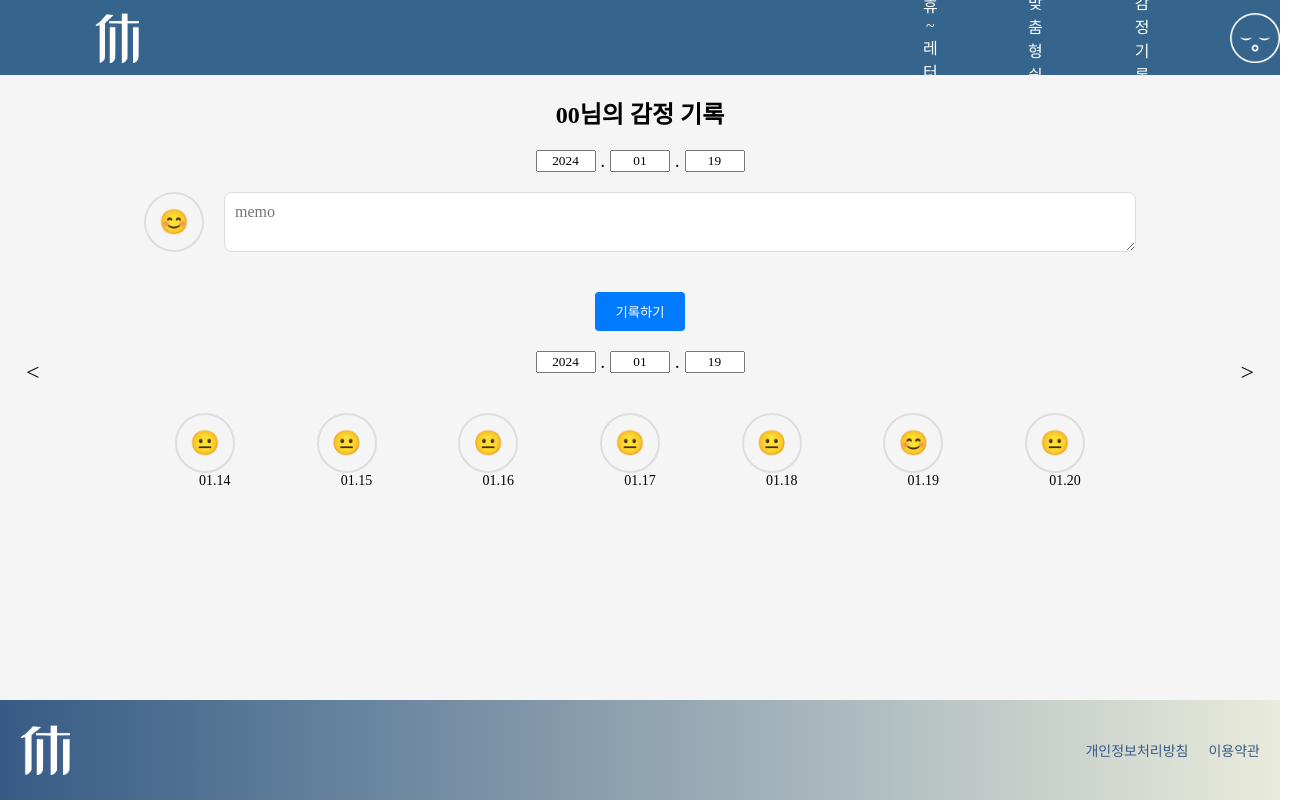
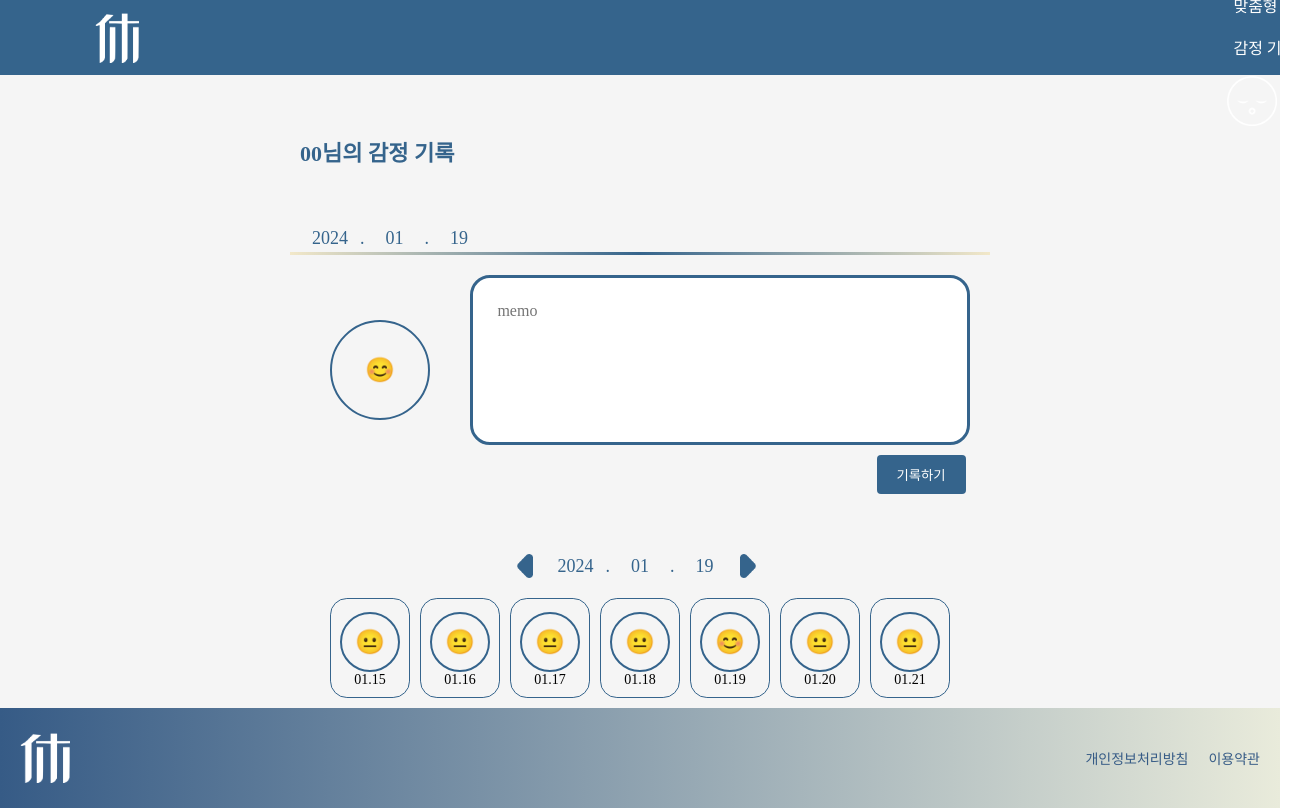
Before and after one commit to Serengeti-HYU/Hyu_frontend, a React (Create React App) app: page /record1 in a window 1280 px wide. Shown: the whole page, 1302 px wide, since content can reach past the window. Built offline with nearby package versions, Linux system fonts and the light colour scheme; a web font is replaced by a local one.

Commit message:
feat: Record1 UI 거의 완료

```diff
--- a/src/components/LoginHeader.jsx
+++ b/src/components/LoginHeader.jsx
@@ -1,3 +1,4 @@
+import React from "react";
 import styled from "styled-components";
 import { useNavigate } from "react-router-dom";
 
@@ -20,17 +21,10 @@ const HeaderContainer = styled.div`
 
   #container {
     display: flex;
-    gap: 4.3rem;
-    padding-left: 48.38rem;
+    gap: 1rem; /* 간격을 조절하여 화면 크기에 맞게 조절 */
+    padding-left: 68rem; /* 좌우 여백 조절 */
     align-items: center;
-
-    @media (max-width: 768px) {
-      padding-left: 0;
-      gap: 1rem;
-      flex-direction: column;
-      align-items: flex-start;
-      width: 100%;
-    }
+    flex-wrap: wrap; /* 버튼들이 줄어들면서 줄 바꿈되도록 설정 */
   }
 
   button {
@@ -39,6 +33,7 @@ const HeaderContainer = styled.div`
     color: white;
     font-size: inherit;
     cursor: pointer;
+    white-space: nowrap; /* 버튼 글씨가 줄바꿈되지 않도록 설정 */
 
     &:focus {
       outline: none;
@@ -91,11 +86,11 @@ function LoginHeader() {
           감정 기록
         </button>
         <img
-        src={`${process.env.PUBLIC_URL}/assets/logo/FaceLogoWhite.png`}
-        width={"50px"}
-        height={"50px"}
-        id="logo"
-      />
+          src={`${process.env.PUBLIC_URL}/assets/logo/FaceLogoWhite.png`}
+          width={"50px"}
+          height={"50px"}
+          id="logo"
+        />
       </div>
     </HeaderContainer>
   );
--- a/src/pages/Emotion/Record1.jsx
+++ b/src/pages/Emotion/Record1.jsx
@@ -1,13 +1,31 @@
 import React, { useState } from "react";
 import styled from "styled-components";
 import { useNavigate } from "react-router-dom";
-import Footer from "../../components/Footer";
+import Footer from "../../components/footer";
 import LoginHeader from "../../components/LoginHeader";
 
 const Container = styled.div`
   display: flex;
   flex-direction: column;
   min-height: 100vh;
+  background-color: #f5f5f5;
+`;
+
+const TextContent = styled.div`
+  flex: 1;
+  display: flex;
+  flex-direction: column;
+  align-items: flex-start; /* 왼쪽 정렬 */
+  padding: 2.5rem;
+  width: 100%;
+  max-width: 47.5rem;
+  margin: 0 auto;
+
+  @media (max-width: 768px) {
+    padding: 1.25rem;
+    max-width: 100%;
+    align-items: center; /* 중앙 정렬 */
+  }
 `;
 
 const Content = styled.div`
@@ -15,98 +33,254 @@ const Content = styled.div`
   display: flex;
   flex-direction: column;
   align-items: center;
-  padding: 20px;
-  background-color: #f5f5f5;
+  width: 100%;
+  max-width: 43.75rem;
+  margin: 0 auto;
+  margin-top: 0;
+
+  @media (max-width: 768px) {
+    padding: 1.25rem;
+    max-width: 100%;
+  }
 `;
 
 const Header = styled.div`
-  font-size: 24px;
-  font-weight: bold;
-  margin-bottom: 20px;
+  color: #35648c;
+  font-family: SUIT;
+  font-size: 1.375rem;
+  font-weight: 700;
+  margin: 1.25rem 0;
   text-align: center;
+  margin-bottom: 3.75rem;
+
+  @media (max-width: 768px) {
+    font-size: 1.125rem;
+    margin-bottom: 2rem;
+  }
 `;
 
 const DateSelector = styled.div`
   display: flex;
   justify-content: center;
   align-items: center;
-  margin-bottom: 20px;
-  font-size: 18px;
+  font-size: 1.125rem;
+  color: #35648c;
+
+  @media (max-width: 768px) {
+    font-size: 1rem;
+  }
 `;
 
 const DateInput = styled.input`
-  width: 60px;
-  margin: 0 5px;
+  width: 3.125rem;
+  margin: 0 0.3125rem;
   text-align: center;
+  border: none;
+  background-color: transparent;
+  font-size: 1.125rem;
+  color: #35648c;
+
+  @media (max-width: 768px) {
+    width: 2.5rem;
+    font-size: 1rem;
+  }
+`;
+
+const Line = styled.div`
+  width: 100%;
+  max-width: 69.125rem;
+  height: 0.1875rem;
+  background: linear-gradient(to right, #f2e8c9, #35648c 50%, #f2e8c9);
+  margin: 1.25rem 0;
+  margin-top: -2.375rem;
+
+  @media (max-width: 768px) {
+    margin-top: -2.5rem;
+  }
+`;
+
+const TopContainer = styled.div`
+  width: 100%;
+  max-width: 64rem;
+  display: flex;
+  flex-direction: row;
+  justify-content: center;
+  align-items: center;
+  margin-bottom: 1.25rem;
+
+  @media (max-width: 768px) {
+    flex-direction: column;
+  }
 `;
 
 const MemoContainer = styled.div`
-  display: flex;
-  width: 80%;
-  margin-bottom: 20px;
+  width: 100%;
+  max-width: 31.25rem;
+  margin-bottom: 1.25rem;
+  align-items: center;
+  border-radius: 1.25rem;
+  border: 0.1875rem solid #35648C;
+  background: #FFF;
+
+  @media (max-width: 768px) {
+    max-width: 100%;
+  }
 `;
 
 const MemoInput = styled.textarea`
-  flex: 1;
-  padding: 10px;
-  font-size: 16px;
-  border: 1px solid #ddd;
-  border-radius: 8px;
+  width: 100%;
+  height: 10rem; /* Increase height */
+  padding: 1.525rem;
+  font-size: 1rem;
+  border-radius: 1.25rem;
+  border: none;
+  resize: none;
+  outline: none;
+
+  &:focus {
+    outline: none;
+  }
+`;
+
+const CircleContainer = styled.div`
+  display: flex;
+  justify-content: flex-start;
+  align-items: center;
+  margin-right: 1.25rem;
+
+  @media (max-width: 768px) {
+    justify-content: center;
+    margin-bottom: 0.625rem;
+    margin-right: 0;
+  }
 `;
 
 const Circle = styled.div`
-  width: 60px;
-  height: 60px;
-  border: 2px solid #ddd;
+  width: 6.25rem;
+  height: 6.25rem;
+  border: 0.125rem solid #35648c;
   border-radius: 50%;
-  margin-right: 20px;
+  margin-right: 1.25rem;
+  margin-left: 1.25rem;
   display: flex;
   justify-content: center;
   align-items: center;
-  font-size: 24px;
+  font-size: 1.5rem;
+
+  @media (max-width: 768px) {
+    width: 4rem;
+    height: 4rem;
+    margin-right: 0.625rem;
+    margin-left: 0.625rem;
+    font-size: 1.25rem;
+  }
+`;
+
+const Circle1 = styled.div`
+  width: 3.75rem;
+  height: 3.75rem;
+  border: 0.125rem solid #35648c;
+  border-radius: 50%;
+  margin-top: 0.1875rem;
+  display: flex;
+  justify-content: center;
+  align-items: center;
+  font-size: 1.5rem;
 `;
 
 const Button = styled.button`
-  background-color: #007bff;
+  background-color: #35648c;
   color: #ffffff;
-  padding: 10px 20px;
+  padding: 0.625rem 1.25rem;
   border: none;
-  border-radius: 4px;
+  border-radius: 0.25rem;
   cursor: pointer;
-  margin-top: 20px;
+  align-self: flex-end; /* 오른쪽 정렬 */
+
   &:hover {
     background-color: #0056b3;
   }
+  margin-right: 1.525rem;
+  margin-bottom: 1.25rem;
+  margin-top: -1.875rem;
+
+  @media (max-width: 768px) {
+    align-self: center;
+    margin-right: 0;
+  }
+`;
+
+const BottomContainer = styled.div`
+  align-items: center;
+  margin-top: 1.25rem;
 `;
 
 const Navigation = styled.div`
   display: flex;
-  justify-content: space-between;
+  justify-content: center;
   align-items: center;
   width: 100%;
-  margin-top: 20px;
+  max-width: 43.75rem;
+  margin-top: 1.25rem;
 `;
 
 const NavButton = styled.button`
   background: none;
   border: none;
-  font-size: 24px;
+  font-size: 1.5rem;
   cursor: pointer;
+  width: 1.5rem;
+  height: 1.5rem;
+  background-size: contain;
+  background-repeat: no-repeat;
+  margin: 0 0.3125rem; /* Adjust margin to be closer to the date display */
+`;
+
+const LeftNavButton = styled(NavButton)`
+  background-image: url("../../assets/buttons/left.png");
+`;
+
+const RightNavButton = styled(NavButton)`
+  background-image: url("../../assets/buttons/right.png");
+`;
+
+const DayContainerWrapper = styled.div`
+  display: flex;
+  justify-content: space-around;
+  width: 100%;
+  margin-top: 1.25rem;
+
+  @media (max-width: 768px) {
+    flex-wrap: wrap;
+  }
 `;
 
 const DayContainer = styled.div`
   display: flex;
-  justify-content: space-around;
-  width: 80%;
-  margin-top: 20px;
+  justify-content: center;
+  align-items: center;
+  width: 5rem;
+  height: 6.25rem;
+  margin: 0 0.3125rem;
+  border-radius: 1.052rem;
+  border: 0.0625rem solid #35648c;
+  margin-bottom: 0.625rem;
+
+  @media (max-width: 768px) {
+    width: 4rem;
+    height: 5rem;
+  }
 `;
 
 const DayItem = styled.div`
   display: flex;
   flex-direction: column;
   align-items: center;
-  font-size: 14px;
+  justify-content: center;
+  font-size: 0.875rem;
   cursor: pointer;
+  width: 100%;
+  height: 100%;
 `;
 
 const Record1 = () => {
@@ -125,49 +299,73 @@ const Record1 = () => {
     setSelectedDate(new Date(year, month - 1, day));
   };
 
-  const handlePreviousDay = () => {
-    setSelectedDate(prevDate => new Date(prevDate.getFullYear(), prevDate.getMonth(), prevDate.getDate() - 1));
+  const handlePreviousWeek = () => {
+    setSelectedDate((prevDate) => new Date(prevDate.getFullYear(), prevDate.getMonth(), prevDate.getDate() - 7));
   };
 
-  const handleNextDay = () => {
-    setSelectedDate(prevDate => new Date(prevDate.getFullYear(), prevDate.getMonth(), prevDate.getDate() + 1));
+  const handleNextWeek = () => {
+    setSelectedDate((prevDate) => new Date(prevDate.getFullYear(), prevDate.getMonth(), prevDate.getDate() + 7));
   };
 
-  const days = [14, 15, 16, 17, 18, 19, 20];
+  const getWeekDays = (date) => {
+    const weekDays = [];
+    const startOfWeek = new Date(date);
+    startOfWeek.setDate(date.getDate() - date.getDay() + 1); // Start from Monday
+
+    for (let i = 0; i < 7; i++) {
+      const day = new Date(startOfWeek);
+      day.setDate(startOfWeek.getDate() + i);
+      weekDays.push(day);
+    }
+    return weekDays;
+  };
+
+  const weekDays = getWeekDays(selectedDate);
   const selectedDay = selectedDate.getDate();
 
   return (
     <Container>
       <LoginHeader />
-      <Content>
+      <TextContent>
         <Header>00님의 감정 기록</Header>
         <DateSelector>
           <DateInput type="text" value={selectedDate.getFullYear()} readOnly />.
-          <DateInput type="text" value={String(selectedDate.getMonth() + 1).padStart(2, '0')} readOnly />.
-          <DateInput type="text" value={String(selectedDate.getDate()).padStart(2, '0')} readOnly />
+          <DateInput type="text" value={String(selectedDate.getMonth() + 1).padStart(2, "0")} readOnly />.
+          <DateInput type="text" value={String(selectedDate.getDate()).padStart(2, "0")} readOnly />
         </DateSelector>
+      </TextContent>
+      <Content>
+        <Line />
+        <TopContainer>
+          <CircleContainer>
+            <Circle>{emotions[selectedDay] || "😐"}</Circle>
+          </CircleContainer>
           <MemoContainer>
-          <Circle>{emotions[selectedDay] || "😐"}</Circle>
             <MemoInput placeholder="memo" />
           </MemoContainer>
+        </TopContainer>
         <Button>기록하기</Button>
+        <BottomContainer>
           <Navigation>
-          <NavButton onClick={handlePreviousDay}>&lt;</NavButton>
+            <LeftNavButton onClick={handlePreviousWeek} />
             <DateSelector>
               <DateInput type="text" value={selectedDate.getFullYear()} readOnly />.
-            <DateInput type="text" value={String(selectedDate.getMonth() + 1).padStart(2, '0')} readOnly />.
-            <DateInput type="text" value={String(selectedDate.getDate()).padStart(2, '0')} readOnly />
+              <DateInput type="text" value={String(selectedDate.getMonth() + 1).padStart(2, "0")} readOnly />.
+              <DateInput type="text" value={String(selectedDate.getDate()).padStart(2, "0")} readOnly />
             </DateSelector>
-          <NavButton onClick={handleNextDay}>&gt;</NavButton>
+            <RightNavButton onClick={handleNextWeek} />
           </Navigation>
-        <DayContainer>
-          {days.map(day => (
-            <DayItem key={day} onClick={() => handleDateChange(2024, 1, day)}>
-              <Circle>{emotions[day]}</Circle>
-              <div>01.{String(day).padStart(2, '0')}</div>
+          <DayContainerWrapper>
+            {weekDays.map((day) => (
+              <DayContainer key={day.getDate()}>
+                <DayItem onClick={() => handleDateChange(day.getFullYear(), day.getMonth() + 1, day.getDate())}>
+                  <Circle1>{emotions[day.getDate()] || "😐"}</Circle1>
+                  <div>{`${String(day.getMonth() + 1).padStart(2, "0")}.${String(day.getDate()).padStart(2, "0")}`}</div>
                 </DayItem>
+              </DayContainer>
             ))}
-        </DayContainer>
+          </DayContainerWrapper>
+        </BottomContainer>
       </Content>
       <Footer />
     </Container>
--- a/src/pages/Main/Login/Login.jsx
+++ b/src/pages/Main/Login/Login.jsx
@@ -2,7 +2,7 @@ import React from "react";
 import styled from "styled-components";
 import { useNavigate } from "react-router-dom";
 
-import Footer from "../../../components/Footer";
+import Footer from "../../../components/footer";
 import NoLoginHeader from "../../../components/NoLoginHeader";
 
 const Container = styled.div`
--- a/src/pages/Newsletter/NewsletterPage.jsx
+++ b/src/pages/Newsletter/NewsletterPage.jsx
@@ -2,7 +2,7 @@ import React from "react";
 import styled from "styled-components";
 import LetterInfo from "./LetterInfo";
 import NoLoginHeader from "../../components/NoLoginHeader";
-import Footer from "../../components/Footer";
+import Footer from "../../components/footer";
 
 const Container = styled.div`
   display: flex;
```
Also changed, not shown: public/assets/buttons/left.png (added), public/assets/buttons/right.png (added). Lines whose indentation alone changed are shown as unchanged.
